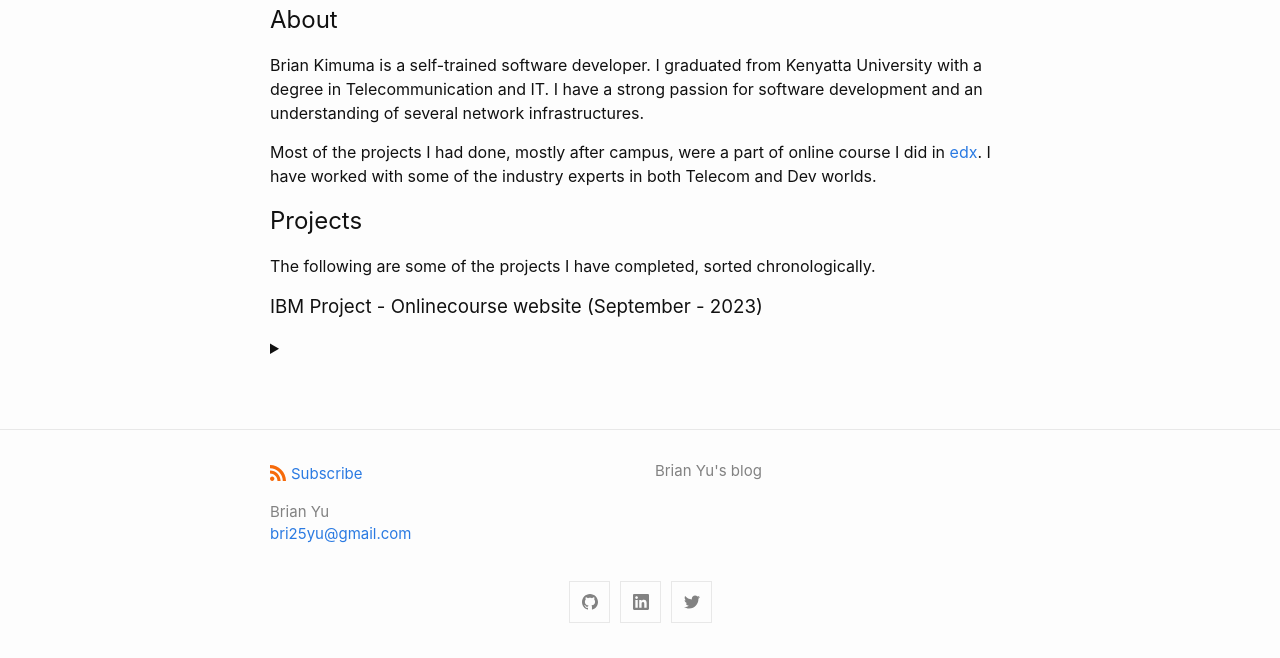
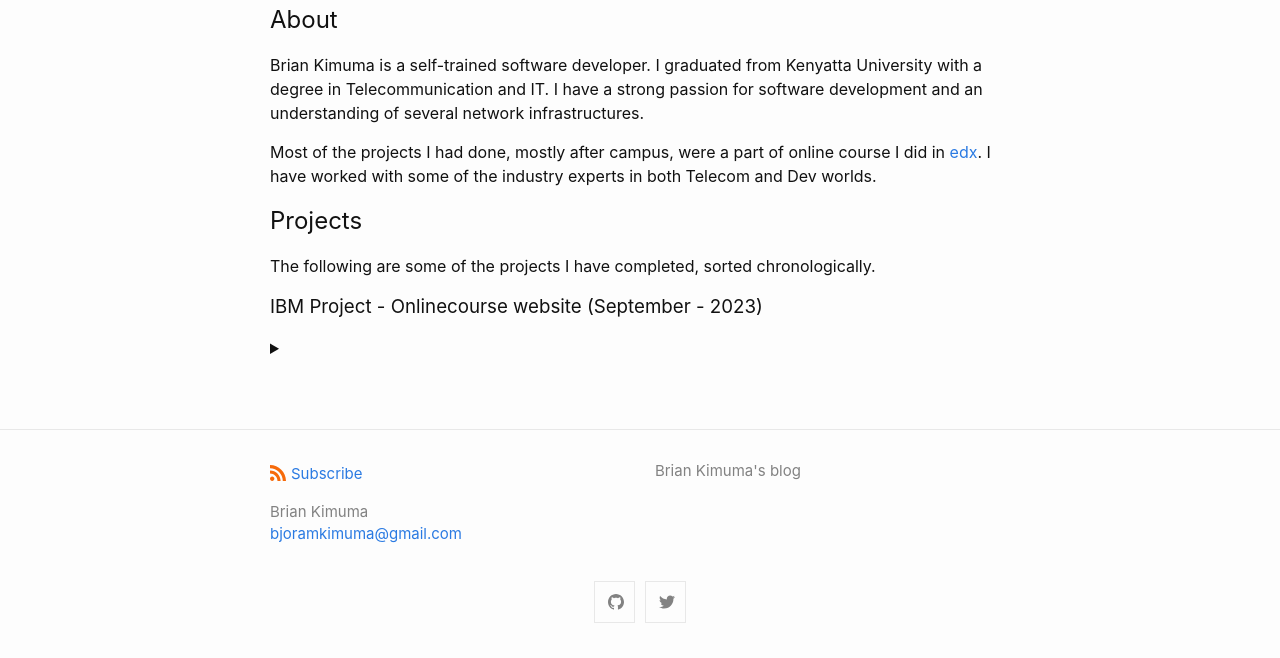
Before and after one commit to BKimuma/bkimuma.github.io, a Jekyll site: the page built from index.md, in a window 1280 px wide and 900 px high, scrolled down 736 px, cut to the strip 242-900 px from the top of the window. Built offline with Jekyll 4.4.1, drawn with Linux system fonts in a browser that asks for light colours.

Commit message:
edited _config.yml

```diff
--- a/_config.yml
+++ b/_config.yml
@@ -1,9 +1,9 @@
-title: Brian Yu
+title: bkimuma
 author:
-  name: Brian Yu
-  email: bri25yu@gmail.com
+  name: Brian Kimuma
+  email: bjoramkimuma@gmail.com
 description: > # this means to ignore newlines until "show_excerpts:"
-  Brian Yu's blog
+  Brian Kimuma's blog
 show_excerpts: false # set to true to show excerpts on the homepage
 
 # Minima date format
@@ -13,14 +13,14 @@ minima:
 
   # generate social links in footer
   social_links:
-    twitter: bri25yu
-    github:  bri25yu
+    twitter: bkimuma
+    github:  bkimuma
     # devto: jekyll
     # dribbble: jekyll
     # facebook: jekyll
     # flickr:   jekyll
     # instagram: jekyll
-    linkedin: bri25yu
+    # linkedin: jekyll
     # pinterest: jekyll
     # youtube: jekyll
     # youtube_channel: UC8CXR0-3I70i1tfPg1PAE1g
```
